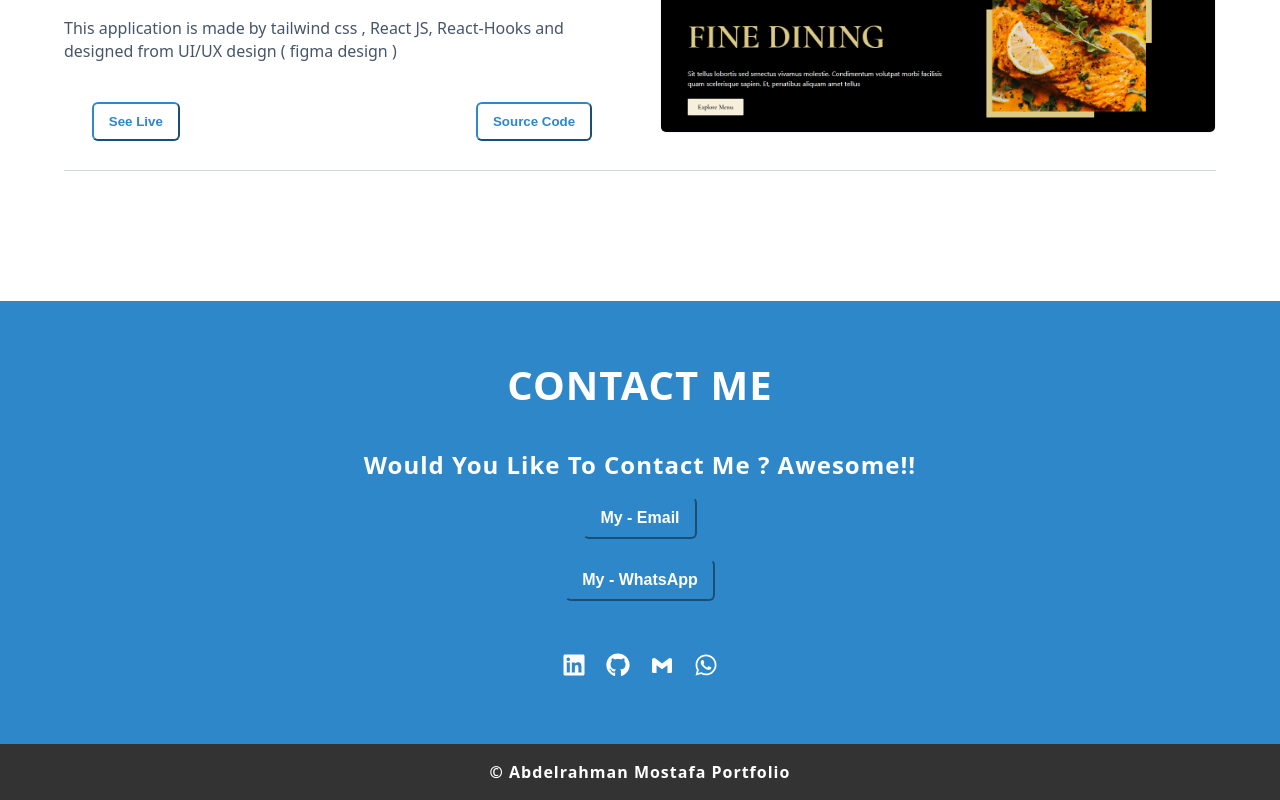
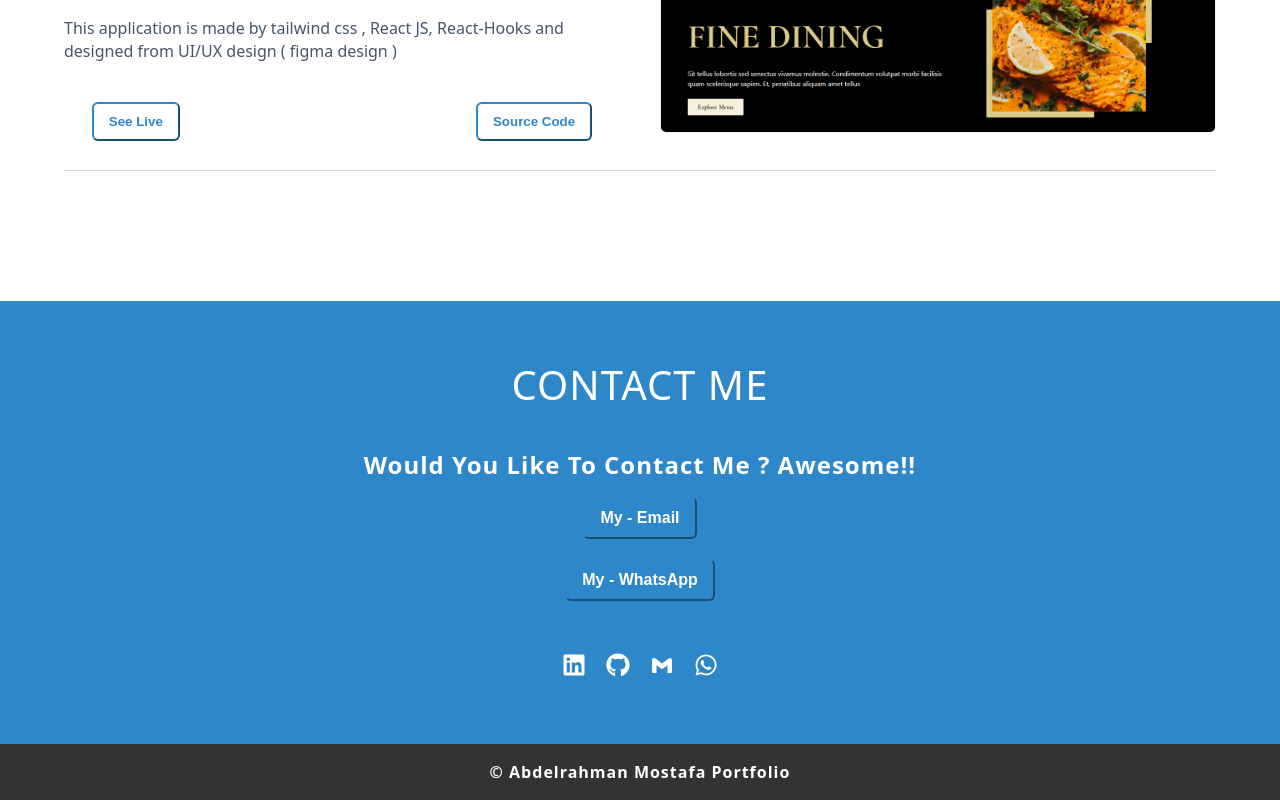
Before and after one commit to Abdouumostafa/my-portfolio, a React (Create React App) app: page / in a window 1280 px wide. Shown: the part 3942-4742 px from the top of the page. Built offline with nearby package versions, Linux system fonts and the light colour scheme.

Commit message:
Update index.css

```diff
--- a/src/index.css
+++ b/src/index.css
@@ -525,7 +525,7 @@ nav {
 
 .contact .title {
   color: #fff;
-  font-weight: 900;
+  font-weight: 500;
 }
 
 .contact-content {
@@ -538,7 +538,7 @@ display: flex;
 }
 
 .contact-content h4 {
-  font-weight: 700;
+  font-weight: 600;
   text-align: center;
 }
 
@@ -548,7 +548,7 @@ display: flex;
   border-radius: 6px;
   background-color: transparent;
   border-color: var(--primary-600);
-  font-weight: 900;
+  font-weight: 600;
   cursor: pointer;
   margin: 0 40px;
   transition: var(--transition);
```
